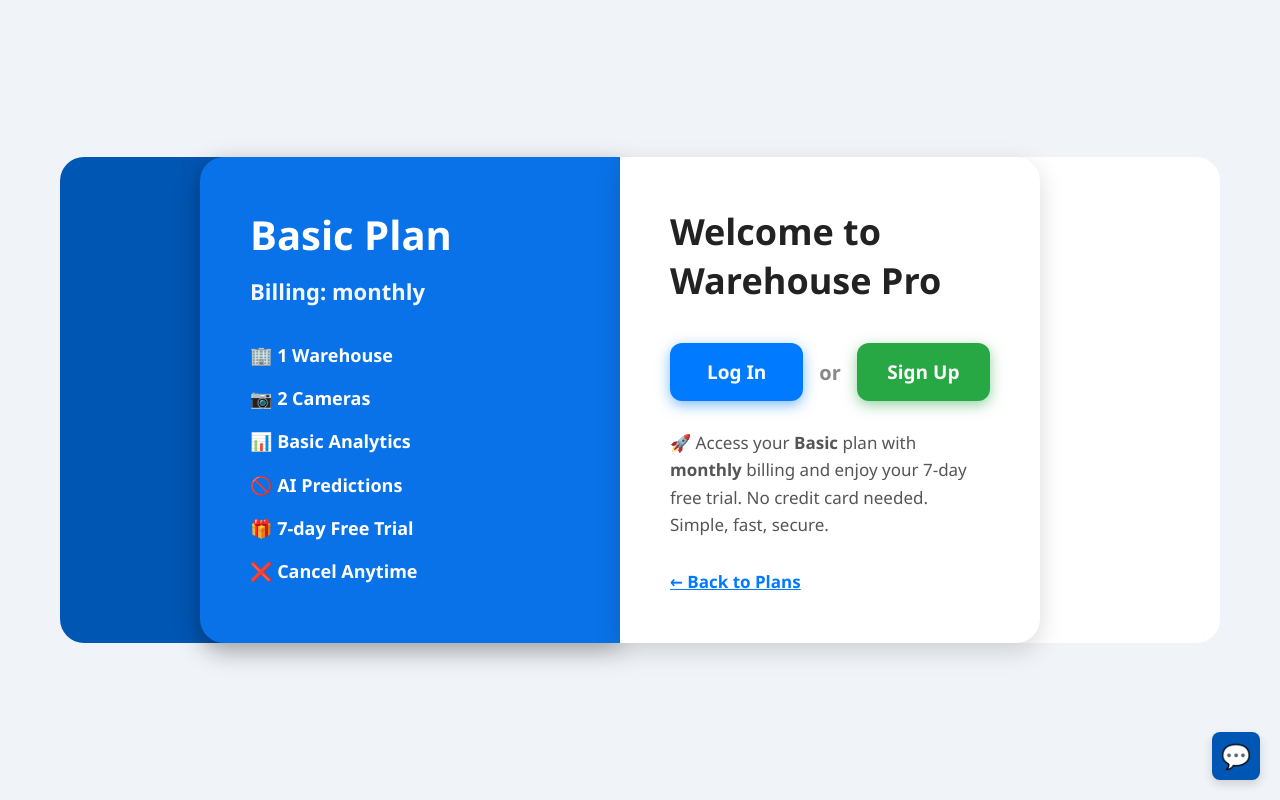
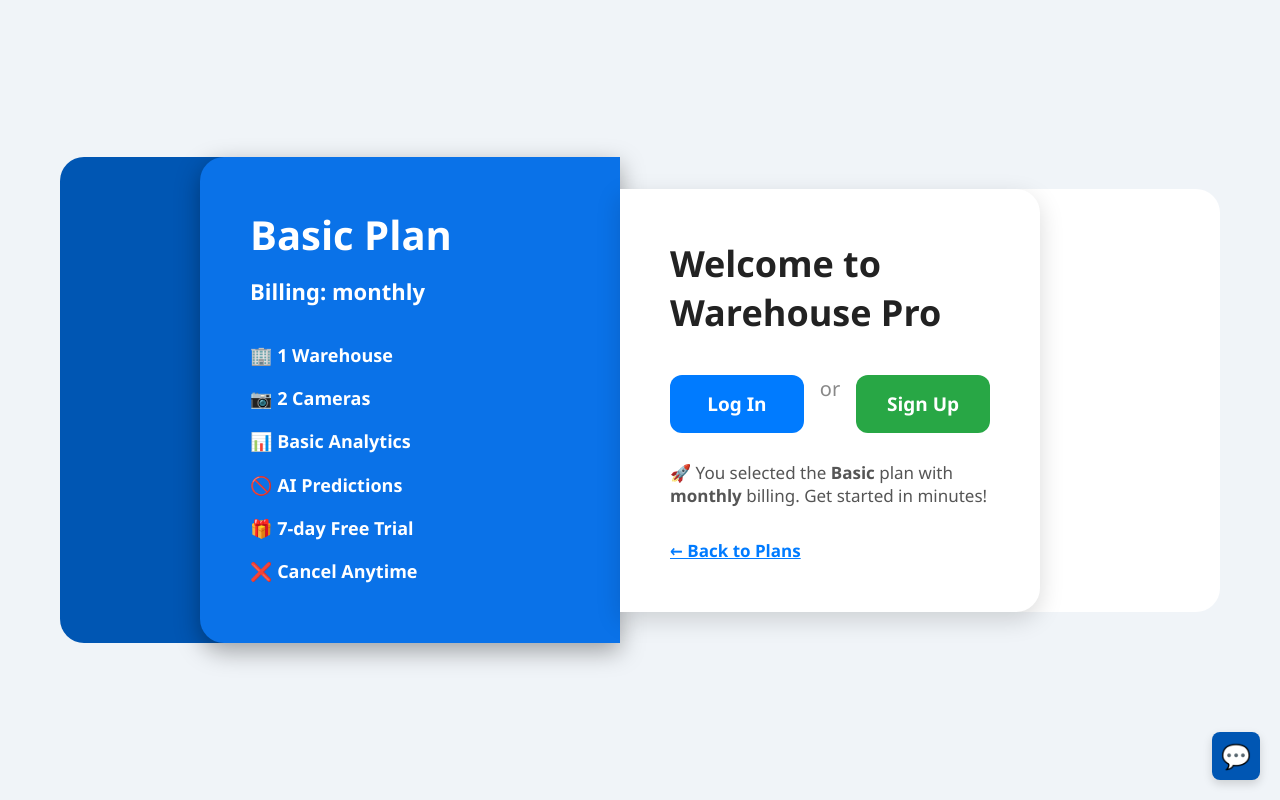
Before and after one commit to gagellan/warehouse-, a React (Create React App) app: page /plan-details in a window 1280 px wide. Built offline with nearby package versions, Linux system fonts and the light colour scheme.

Commit message:
Update PlanDetail.js
Signed-off-by: vallacharitha <vallasri@gagellan.com>

```diff
--- a/src/components/frontend/PlanDetail.js
+++ b/src/components/frontend/PlanDetail.js
@@ -10,70 +10,92 @@
   const plan = queryParams.get("plan") || "Basic";
   const billing = queryParams.get("billing") || "monthly";
 
+  // ⭐ FEATURES FOR EACH PLAN (INCLUDING ADVANCED)
+  const features = {
+    Basic: [
+      "🏢 1 Warehouse",
+      "📷 2 Cameras",
+      "📊 Basic Analytics",
+      "🚫 AI Predictions",
+      "🎁 7-day Free Trial",
+      "❌ Cancel Anytime"
+    ],
+    Standard: [
+      "🏢 3 Warehouses",
+      "📷 5 Cameras",
+      "📊 Advanced Analytics",
+      "🚫 AI Predictions"
+    ],
+    Business: [
+      "🏢 10 Warehouses",
+      "📷 15 Cameras",
+      "🤖 AI Predictions Enabled",
+      "🔒 24/7 Monitoring"
+    ],
+    Advanced: [
+      "🏢 20 Warehouses",
+      "📷 30 Cameras",
+      "🤖 AI Predictions Enabled",
+      "📊 Advanced Analytics",
+      "🔒 24/7 Monitoring",
+      "⭐ Priority Support"
+    ]
+  };
+
   return (
     <div style={styles.container}>
-      {/* Left Panel */}
+
+      {/* LEFT PANEL */}
       <div style={styles.leftPanel}>
         <div style={styles.planBox}>
           <h1 style={styles.planTitle}>{plan} Plan</h1>
           <h3 style={styles.billingInfo}>Billing: {billing}</h3>
+
+          {/* ⭐ DYNAMIC FEATURES */}
           <ul style={styles.featureList}>
-            <li>🏢 1 Warehouse</li>
-            <li>📷 2 Cameras</li>
-            <li>📊 Basic Analytics</li>
-            <li>🚫 AI Predictions</li>
-            <li>🎁 7-day Free Trial</li>
-            <li>❌ Cancel Anytime</li>
+            {features[plan].map((item, index) => (
+              <li key={index}>{item}</li>
+            ))}
           </ul>
         </div>
       </div>
 
-      {/* Right Panel */}
+      {/* RIGHT PANEL */}
       <div style={styles.rightPanel}>
         <div style={styles.welcomeBox}>
           <h2 style={styles.heading}>Welcome to Warehouse Pro</h2>
+
           <div style={styles.authRow}>
             <button
               style={styles.loginBtn}
               onClick={() => navigate("/login")}
-              onMouseEnter={(e) =>
-                (e.currentTarget.style.backgroundColor = "#0056b3")
-              }
-              onMouseLeave={(e) =>
-                (e.currentTarget.style.backgroundColor = "#007bff")
-              }
             >
               Log In
             </button>
+
             <span style={styles.dividerText}>or</span>
+
             <button
               style={styles.signupBtn}
               onClick={() => navigate("/register")}
-              onMouseEnter={(e) =>
-                (e.currentTarget.style.backgroundColor = "#1e7e34")
-              }
-              onMouseLeave={(e) =>
-                (e.currentTarget.style.backgroundColor = "#28a745")
-              }
             >
               Sign Up
             </button>
           </div>
+
           <p style={styles.message}>
-            🚀 Access your <strong>{plan}</strong> plan with{" "}
-            <strong>{billing}</strong> billing and enjoy your 7-day free trial.
-            No credit card needed. Simple, fast, secure.
+            🚀 You selected the <strong>{plan}</strong> plan with{" "}
+            <strong>{billing}</strong> billing. Get started in minutes!
           </p>
+
           <button
             style={styles.backBtn}
-            onClick={() => navigate("/")}
-            onMouseEnter={(e) => (e.currentTarget.style.color = "#0056b3")}
-            onMouseLeave={(e) => (e.currentTarget.style.color = "#007bff")}
-          >
+            onClick={() => navigate("/")}>
             ← Back to Plans
           </button>
         </div>
       </div>
+
     </div>
   );
 };
@@ -93,8 +115,7 @@
     display: "flex",
     justifyContent: "flex-end",
     alignItems: "center",
-    flex: "0 0 560px", // bigger width
-    height: "auto",
+    flex: "0 0 560px",
     borderTopLeftRadius: 24,
     borderBottomLeftRadius: 24,
   },
@@ -102,15 +123,13 @@
     backgroundColor: "#0a72e8",
     color: "white",
     padding: 50,
+    width: 420,
     borderTopLeftRadius: 24,
     borderBottomLeftRadius: 24,
-    borderTopRightRadius: 0,
-    borderBottomRightRadius: 0,
-    width: 420, // wider box
     boxShadow: "0 8px 24px rgba(0, 0, 0, 0.35)",
   },
   planTitle: {
-    fontSize: 40, // bigger text
+    fontSize: 40,
     marginBottom: 14,
     fontWeight: "700",
   },
@@ -118,7 +137,6 @@
     fontSize: 22,
     marginBottom: 28,
     fontWeight: "600",
-    opacity: 0.95,
   },
   featureList: {
     listStyle: "none",
@@ -130,26 +148,22 @@
   rightPanel: {
     backgroundColor: "white",
     display: "flex",
-    justifyContent: "flex-start",
     alignItems: "center",
-    flex: "0 0 600px", // bigger width
-    height: "auto",
+    flex: "0 0 600px",
     borderTopRightRadius: 24,
     borderBottomRightRadius: 24,
   },
   welcomeBox: {
     backgroundColor: "white",
+    padding: 50,
+    width: 420,
     color: "#222",
-    padding: 50,
     borderTopRightRadius: 24,
     borderBottomRightRadius: 24,
-    borderTopLeftRadius: 0,
-    borderBottomLeftRadius: 0,
-    width: 420, // wider box
     boxShadow: "0 8px 24px rgba(0, 0, 0, 0.15)",
   },
   heading: {
-    fontSize: 36, // bigger text
+    fontSize: 36,
     fontWeight: "700",
     marginBottom: 38,
   },
@@ -160,43 +174,35 @@
   },
   loginBtn: {
     flex: 1,
-    padding: "16px",
+    padding: 16,
     backgroundColor: "#007bff",
-    color: "#fff",
+    color: "white",
     border: "none",
     borderRadius: 12,
-    cursor: "pointer",
     fontSize: 19,
     fontWeight: "700",
-    boxShadow: "0 4px 14px rgba(0,123,255,0.5)",
-    transition: "background-color 0.3s ease, box-shadow 0.3s ease",
+    cursor: "pointer",
   },
   signupBtn: {
     flex: 1,
-    padding: "16px",
+    padding: 16,
     backgroundColor: "#28a745",
-    color: "#fff",
+    color: "white",
     border: "none",
     borderRadius: 12,
-    cursor: "pointer",
     fontSize: 19,
     fontWeight: "700",
-    boxShadow: "0 4px 14px rgba(40,167,69,0.5)",
-    transition: "background-color 0.3s ease, box-shadow 0.3s ease",
+    cursor: "pointer",
   },
   dividerText: {
     fontSize: 20,
     color: "#888",
-    fontWeight: "700",
-    userSelect: "none",
-    alignSelf: "center",
   },
   message: {
     fontSize: 17,
     color: "#555",
     marginTop: 14,
     marginBottom: 32,
-    lineHeight: 1.6,
   },
   backBtn: {
     backgroundColor: "transparent",
@@ -206,8 +212,7 @@
     cursor: "pointer",
     fontSize: 17,
     fontWeight: "700",
-    transition: "color 0.3s ease",
-  },
+  }
 };
 
 export default PlanDetail;
```
